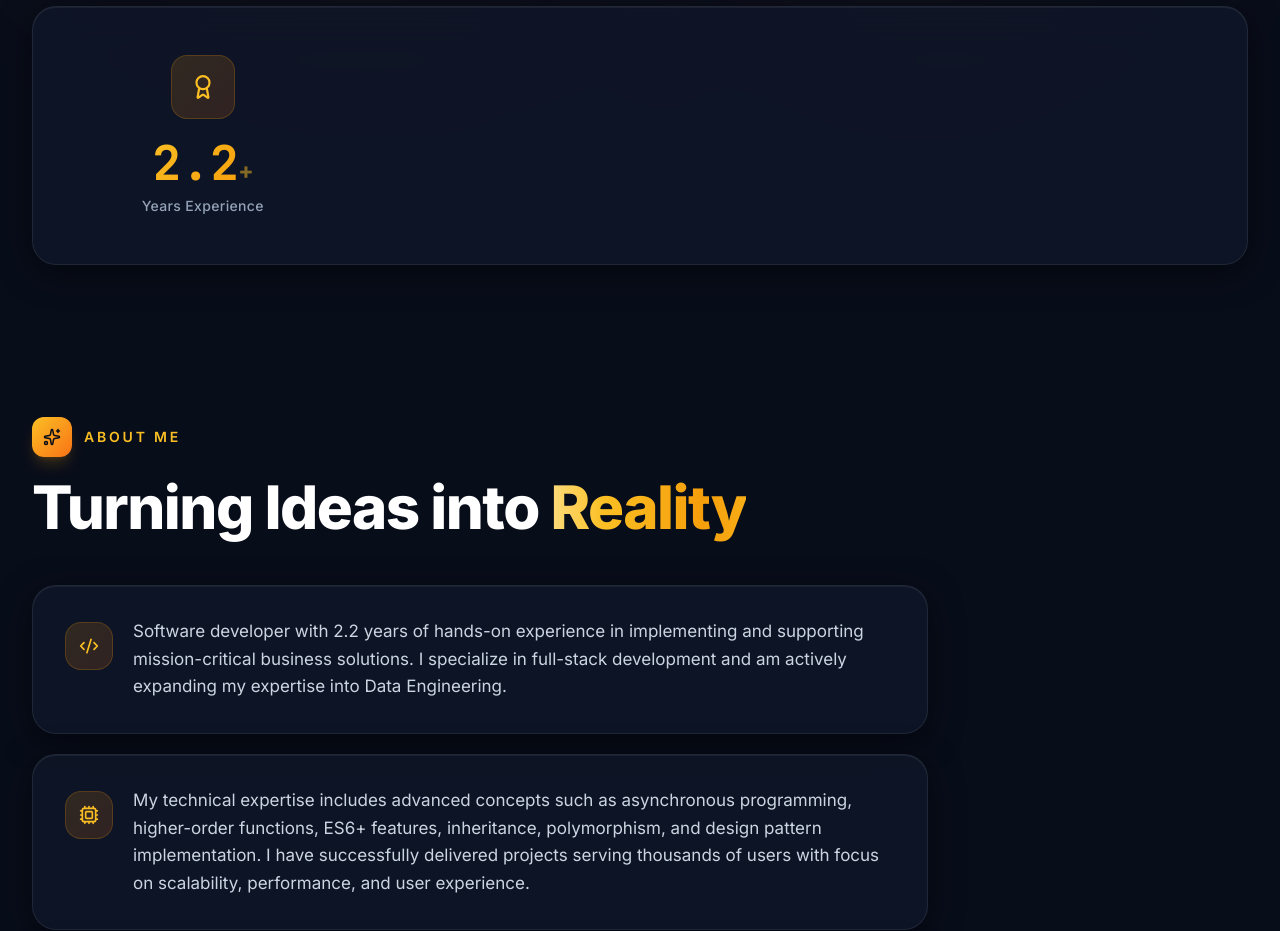
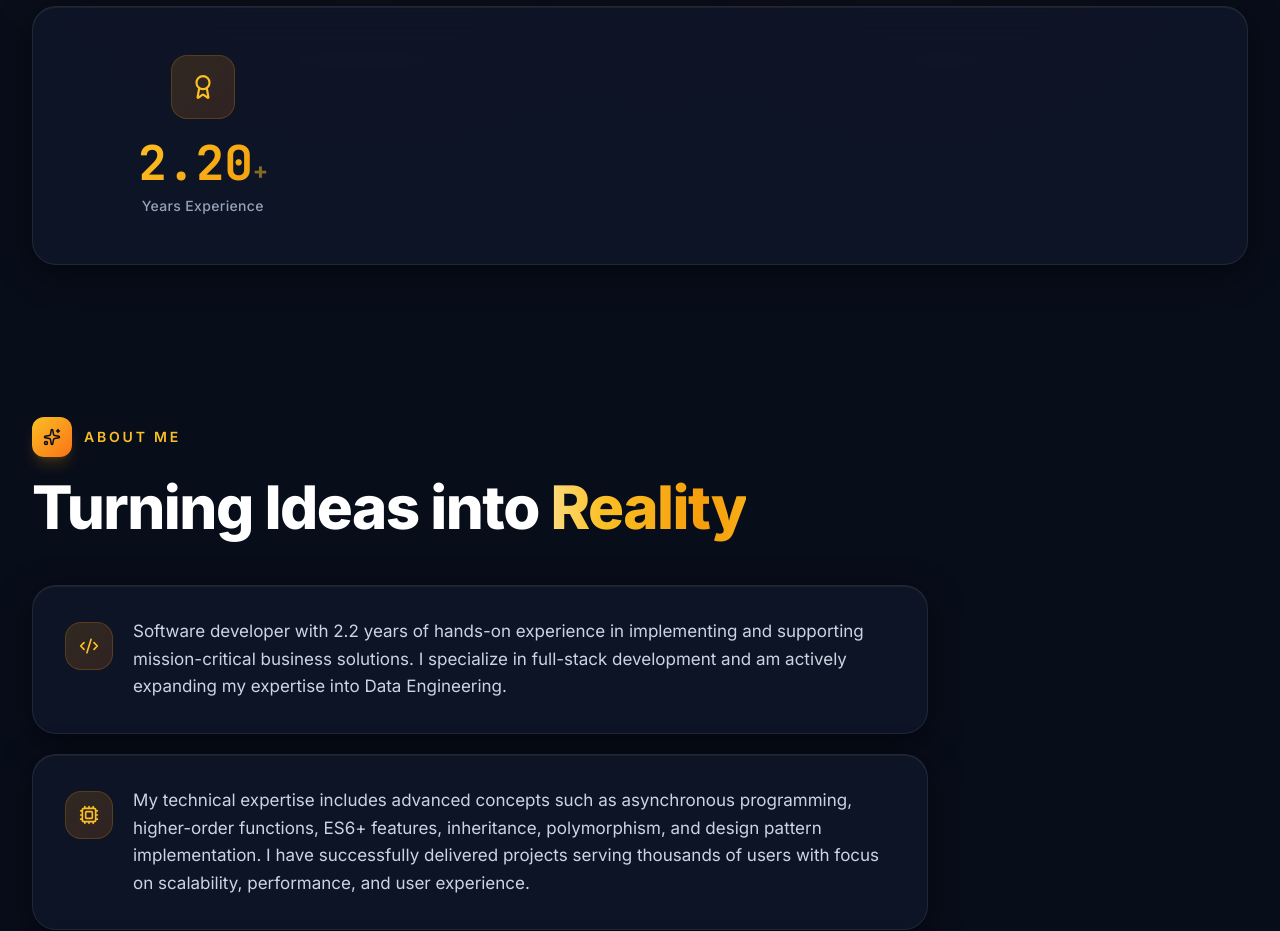
Before and after one commit to anup-2622/anup, a React (Vite) app: page / in a window 1280 px wide. Shown: the part 840-1771 px from the top of the page. Built offline with nearby package versions, Linux system fonts and the light colour scheme.

Commit message:
dynamic experience

```diff
--- a/src/portfolio.jsx
+++ b/src/portfolio.jsx
@@ -73,7 +73,7 @@ const AnimatedCounter = ({ value, duration = 2000 }) => {
     <span ref={ref} className="font-mono tabular-nums">
       {Number.isInteger(parseFloat(value))
         ? Math.round(count)
-        : count.toFixed(1)}
+        : count.toFixed(2)}
     </span>
   );
 };
@@ -405,6 +405,8 @@ export default function Portfolio() {
               <div className="grid grid-cols-2 lg:grid-cols-4 gap-8 lg:gap-12">
                 {stats.map((stat, index) => {
                   const Icon = stat.icon;
+                  const dynamicValue = stat.dynamic ? experienceYear : stat.value;
+                  console.log(dynamicValue);
                   return (
                     <div key={index} className="text-center group cursor-default">
                       <div className="inline-flex items-center justify-center w-16 h-16 bg-gradient-to-br from-amber-500/15 to-orange-500/15 rounded-2xl mb-5 group-hover:scale-110 group-hover:shadow-gold transition-all duration-500 border border-amber-500/20">
@@ -412,7 +414,7 @@ export default function Portfolio() {
                       </div>
                       <div className="text-4xl lg:text-5xl font-extrabold mb-2 font-mono">
                         <span className="gradient-text-primary">
-                          <AnimatedCounter value={stat.value} />
+                          <AnimatedCounter value={dynamicValue} />
                         </span>
                         <span className="text-amber-400/50 text-2xl">+</span>
                       </div>
--- a/src/util/portfolioUtil.js
+++ b/src/util/portfolioUtil.js
@@ -112,7 +112,7 @@ export const stats = [
   // { icon: Users, value: "2000+", label: "Active Users Served" },
   // { icon: Code2, value: "55+", label: "Bugs Resolved" },
   // { icon: Zap, value: "3", label: "Major Projects" },
-  { icon: Award, value: "2.2", label: "Years Experience" }
+  { icon: Award, value: "2.2", label: "Years Experience", dynamic: true }
 ];
 
 export const technicalSkills = [
```
